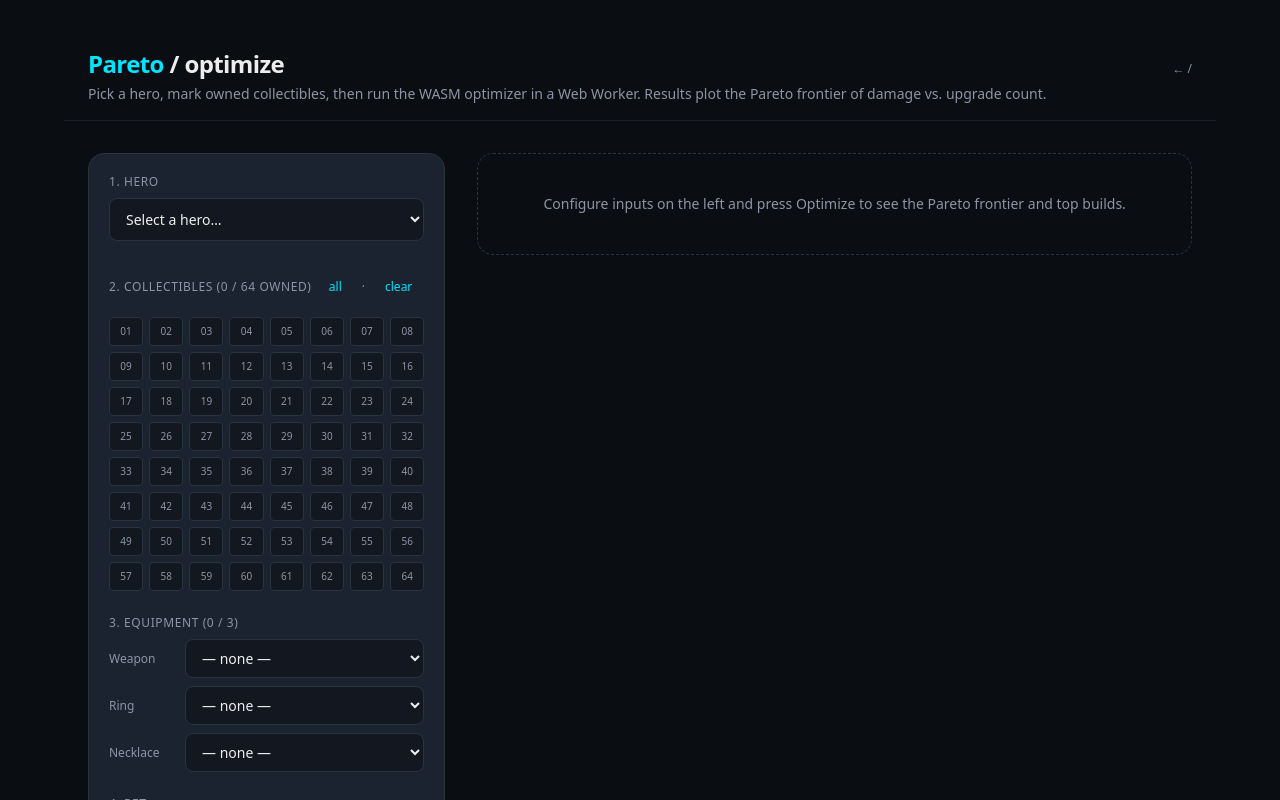
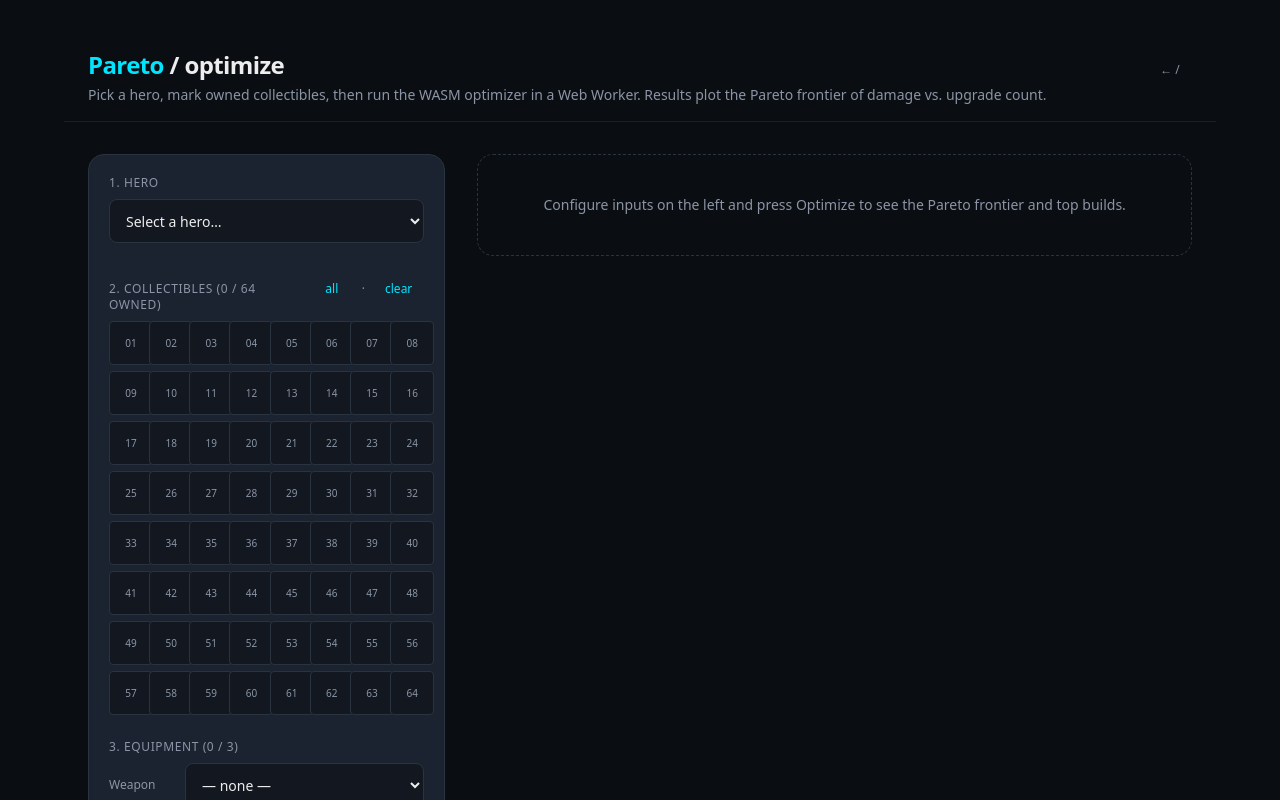
Before and after one commit to ahnsemble/pareto, a Next.js app in the folder frontend/: page /en/optimize in a window 1280 px wide. Shown: the top 800 px of the page. Built offline with nearby package versions, Linux system fonts and the light colour scheme.

Commit message:
fix(s31-t6): mobile optimize touch targets and labels

```diff
--- a/frontend/app/[locale]/optimize/_components/OptimizeInputForm.tsx
+++ b/frontend/app/[locale]/optimize/_components/OptimizeInputForm.tsx
@@ -59,7 +59,7 @@ export function OptimizeInputForm({
           id="hero-select"
           value={selectedHero ?? ''}
           onChange={(e) => onSelectHero(e.target.value)}
-          className="w-full rounded-md border border-[color:var(--color-border)] bg-[color:var(--color-surface)] px-3 py-2.5 font-mono text-sm text-[color:var(--color-text)] focus:border-[color:var(--color-primary)]"
+          className="min-h-[44px] w-full rounded-md border border-[color:var(--color-border)] bg-[color:var(--color-surface)] px-3 py-2.5 font-mono text-sm text-[color:var(--color-text)] focus:border-[color:var(--color-primary)]"
         >
           <option value="" disabled>
             Select a hero…
@@ -86,7 +86,7 @@ export function OptimizeInputForm({
             <button
               type="button"
               onClick={() => setViewMode((v) => (v === 'grid' ? 'list' : 'grid'))}
-              className="inline-flex min-h-[44px] items-center px-3 py-2 text-[color:var(--color-primary)] hover:underline sm:hidden"
+              className="inline-flex min-h-[44px] min-w-[44px] items-center justify-center px-3 py-2 text-[color:var(--color-primary)] hover:underline sm:hidden"
               aria-label={viewMode === 'grid' ? t('viewToList') : t('viewToGrid')}
               data-testid="collectible-view-toggle"
             >
@@ -95,7 +95,7 @@ export function OptimizeInputForm({
             <button
               type="button"
               onClick={onSelectAllCollectibles}
-              className="inline-flex min-h-[44px] items-center px-3 py-2 text-[color:var(--color-primary)] hover:underline"
+              className="inline-flex min-h-[44px] min-w-[44px] items-center justify-center px-3 py-2 text-[color:var(--color-primary)] hover:underline"
             >
               all
             </button>
@@ -103,7 +103,7 @@ export function OptimizeInputForm({
             <button
               type="button"
               onClick={onClearCollectibles}
-              className="inline-flex min-h-[44px] items-center px-3 py-2 text-[color:var(--color-primary)] hover:underline"
+              className="inline-flex min-h-[44px] min-w-[44px] items-center justify-center px-3 py-2 text-[color:var(--color-primary)] hover:underline"
             >
               clear
             </button>
@@ -125,10 +125,10 @@ export function OptimizeInputForm({
                 type="button"
                 role="switch"
                 aria-checked={owned}
-                aria-label={c.name}
+                aria-label={`${String(c.id + 1).padStart(2, '0')} ${c.name}`}
                 onClick={() => onToggleCollectible(c.id)}
                 className={
-                  "relative rounded border px-1.5 py-1.5 font-mono text-[10px] transition before:absolute before:inset-[-10px] before:content-[''] " +
+                  "relative min-h-[44px] min-w-[44px] rounded border px-1.5 py-1.5 font-mono text-[10px] transition before:absolute before:inset-[-10px] before:content-[''] " +
                   (owned
                     ? 'border-[color:var(--color-primary)] bg-[color:var(--color-primary)]/10 text-[color:var(--color-primary)]'
                     : 'border-[color:var(--color-border)] bg-[color:var(--color-surface)] text-[color:var(--color-text-muted)] hover:border-[color:var(--color-primary-strong)]')
@@ -150,7 +150,6 @@ export function OptimizeInputForm({
                     type="button"
                     role="switch"
                     aria-checked={owned}
-                    aria-label={c.name}
                     onClick={() => onToggleCollectible(c.id)}
                     className={
                       'flex w-full items-center gap-3 rounded-md px-3 py-2.5 text-sm transition min-h-[44px] ' +
@@ -159,7 +158,9 @@ export function OptimizeInputForm({
                         : 'text-[color:var(--color-text-muted)] hover:bg-[color:var(--color-surface)]')
                     }
                   >
-                    <span className="font-mono text-xs">{owned ? '●' : '○'}</span>
+                    <span aria-hidden="true" className="font-mono text-xs">
+                      {owned ? '●' : '○'}
+                    </span>
                     <span className="font-mono text-xs w-6">{String(c.id + 1).padStart(2, '0')}</span>
                     <span className="text-xs">{c.name}</span>
                   </button>
@@ -185,7 +186,7 @@ export function OptimizeInputForm({
                 aria-label={tEquip(`slot.${slot.id}`)}
                 value={equipped[slot.id] ?? ''}
                 onChange={(e) => onEquipChange(slot.id, e.target.value)}
-                className="flex-1 rounded-md border border-[color:var(--color-border)] bg-[color:var(--color-surface)] px-3 py-2 font-mono text-sm text-[color:var(--color-text)]"
+                className="min-h-[44px] flex-1 rounded-md border border-[color:var(--color-border)] bg-[color:var(--color-surface)] px-3 py-2 font-mono text-sm text-[color:var(--color-text)]"
               >
                 <option value="">{tEquip('unselected')}</option>
                 {slot.options.map((opt) => (
@@ -211,7 +212,7 @@ export function OptimizeInputForm({
           aria-label={tCard('pet')}
           value={selectedPet ?? ''}
           onChange={(e) => onSelectPet(e.target.value)}
-          className="w-full rounded-md border border-[color:var(--color-border)] bg-[color:var(--color-surface)] px-3 py-2.5 font-mono text-sm text-[color:var(--color-text)]"
+          className="min-h-[44px] w-full rounded-md border border-[color:var(--color-border)] bg-[color:var(--color-surface)] px-3 py-2.5 font-mono text-sm text-[color:var(--color-text)]"
         >
           <option value="">{tPet('unselected')}</option>
           {PETS.map((pet) => (
--- a/frontend/app/[locale]/optimize/page.tsx
+++ b/frontend/app/[locale]/optimize/page.tsx
@@ -268,7 +268,7 @@ export default function OptimizePage() {
         </div>
         <Link
           href="/"
-          className="font-mono text-xs text-[color:var(--color-text-muted)] hover:text-[color:var(--color-primary)]"
+          className="inline-flex min-h-[44px] min-w-[44px] items-center justify-center rounded-md font-mono text-xs text-[color:var(--color-text-muted)] hover:text-[color:var(--color-primary)]"
         >
           ← /
         </Link>
```
Also changed, not shown: 1 other file (tests, documents, lock files or other folders).
